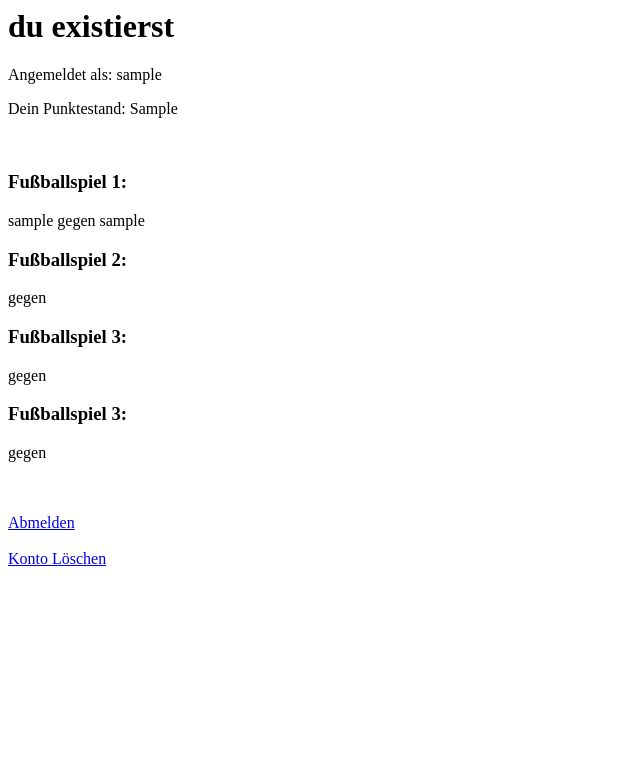
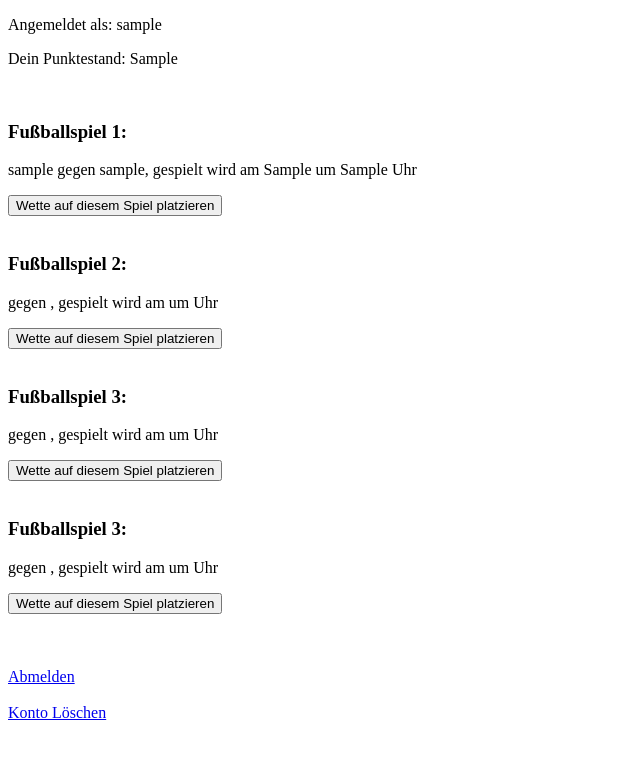
Before and after one commit to armin-gross/tippSpiel, a PHP site: page /tippspiel.php in a window 1280 px wide. Shown: the top 759 px of the page, without its empty margins (0-640 px from the left). Run offline with PHP 8.4, Linux system fonts and the light colour scheme; the visitor is signed in with stand-in values (Sample User, id 1); tables that the repository leaves empty or names only in its code hold one stand-in row (values such as "Sample post").

Commit message:
javascpit bissl

```diff
--- /dev/null
+++ b/aufSpielSetzen.js
@@ -0,0 +1,8 @@
+function neuesFeld(){
+  console.log("sepp");
+  eingabe = document.createElement("input");
+  eingabe.setAttribute('class', "eingabefeld");
+  eingabe.setAttribute('type',"text");
+
+  document.getElementsByTagName('body')[0].appendChild(eingabe);
+}
--- a/erstellefussballspiel.php
+++ /dev/null
@@ -1,17 +0,0 @@
-<?php
-require_once('datenbank.php');
-require_once('fussballspiel.php');
-
-$spiel1 = new fussballspiel(1, $db);
-$spiel2 = new fussballspiel(2, $db);
-$spiel3 = new fussballspiel(3, $db);
-$spiel4 = new fussballspiel(4, $db);
-?>
-<script>
-function setMannschaft(){
-document.getElementById("spiel1").innerHTML = "<?php echo $spiel1->getManschaft('a'); ?> gegen <?php  echo $spiel1->getManschaft('b'); ?>";
-document.getElementById("spiel2").innerHTML = "<?php echo $spiel2->getManschaft('a'); ?> gegen <?php  echo $spiel2->getManschaft('b'); ?>";
-document.getElementById("spiel3").innerHTML = "<?php echo $spiel3->getManschaft('a'); ?> gegen <?php  echo $spiel3->getManschaft('b'); ?>";
-document.getElementById("spiel4").innerHTML = "<?php echo $spiel4->getManschaft('a'); ?> gegen <?php  echo $spiel4->getManschaft('b'); ?>";
-}
-</script>
--- a/fussballspiel.php
+++ b/fussballspiel.php
@@ -7,20 +7,37 @@ function __construct($welschesSpiel, $datenbank){
   $this->db = $datenbank;
 }
 
+
 function getManschaft($mannschaft){
   if($mannschaft == "a"){
     $stmt = $this->db->prepare("SELECT mannschaft.nickname from fußballspiel, mannschaft where mannschaft.m_id = (SELECT fußballspiel.m_id_a FROM `fußballspiel` WHERE f_id = $this->spiel)");
     $stmt->execute();
     $spiel1_mannschaft = $stmt->fetch();
 }
-
   if($mannschaft == "b"){
     $stmt = $this->db->prepare("SELECT mannschaft.nickname from fußballspiel, mannschaft where mannschaft.m_id = (SELECT fußballspiel.m_id_b FROM `fußballspiel` WHERE f_id = $this->spiel)");
     $stmt->execute();
     $spiel1_mannschaft = $stmt->fetch();
 }
-
 return $spiel1_mannschaft["nickname"];
 }
+
+
+function getDatum(){
+  $stmt = $this->db->prepare("SELECT `tag` FROM `fußballspiel` WHERE f_id = $this->spiel");
+  $stmt->execute();
+  $date = $stmt->fetch();
+  return $date["tag"];
+}
+
+
+function getuhrzeit(){
+  $stmt = $this->db->prepare("SELECT `zeit` FROM `fußballspiel` WHERE f_id = $this->spiel");
+  $stmt->execute();
+  $zeit = $stmt->fetch();
+  return $zeit["zeit"];
+}
+
+
 }
  ?>
--- a/tippspiel.php
+++ b/tippspiel.php
@@ -1,7 +1,6 @@
 <?php
 require_once('datenbank.php');
 require_once('fussballspiel.php');
-require_once('erstellefussballspiel.php');
 
 session_start();
 if(!isset($_SESSION["nickname"])){
@@ -13,6 +12,11 @@ $stmt = $db->prepare("SELECT punktestand FROM `benutzer` WHERE benutzer.nickname
 $stmt->execute();
 $punktestand = $stmt->fetch();
 
+//erstelle fussballspiele
+$spiel1 = new fussballspiel(1, $db);
+$spiel2 = new fussballspiel(2, $db);
+$spiel3 = new fussballspiel(3, $db);
+$spiel4 = new fussballspiel(4, $db);
 
 ?>
 <!DOCTYPE html>
@@ -20,33 +24,52 @@ $punktestand = $stmt->fetch();
   <head>
     <meta charset="utf-8">
     <title></title>
+    <script src="aufSpielSetzen.js"></script>
   </head>
   <body>
-    <h1>du existierst</h1>
+    <!-- Ausgabe von Name und Punktestand -->
     <p id="nutzername"></p>
+    <script>document.getElementById("nutzername").innerHTML = "Angemeldet als: <?php echo $benutzer ?>";</script>
     <p id="punktestand">213</p><br>
-    <script>document.getElementById("nutzername").innerHTML = "Angemeldet als: <?php echo $benutzer ?>";</script>
     <script>document.getElementById("punktestand").innerHTML = "Dein Punktestand: <?php echo $punktestand["punktestand"]; ?>";</script>
 
 
-    <!-- Fußball spiele: -->
+    <!-- Ausgabe der Fußballspiele, und deren Datum/Uhrzeit: -->
     <!-- Spiel1 -->
     <h3>Fußballspiel 1:</h3>
     <p id="spiel1"></p>
+    <form class="wette_platzieren" action="index.html" method="post">
+    <button type="button" name="spiel1_bt" onclick=neuesFeld()>Wette auf diesem Spiel platzieren</button>
+    </form><br>
+    <script>document.getElementById("spiel1").innerHTML =
+    "<?php echo $spiel1->getManschaft('a'); ?> gegen <?php echo $spiel1->getManschaft('b'); ?>, gespielt wird am <?php echo $spiel1->getDatum(); ?> um <?php echo $spiel1->getuhrzeit(); ?> Uhr";</script>
 
     <!-- Spiel2 -->
     <h3>Fußballspiel 2:</h3>
     <p id="spiel2"></p>
+    <form class="wette_platzieren" action="index.html" method="post">
+    <button type="button" name="spiel2_bt">Wette auf diesem Spiel platzieren</button>
+    </form><br>
+    <script>document.getElementById("spiel2").innerHTML =
+    "<?php echo $spiel2->getManschaft('a'); ?> gegen <?php echo $spiel2->getManschaft('b'); ?>, gespielt wird am <?php echo $spiel2->getDatum(); ?> um <?php echo $spiel2->getuhrzeit(); ?> Uhr";</script>
 
     <!-- Spiel3 -->
     <h3>Fußballspiel 3:</h3>
     <p id="spiel3"></p>
+    <form class="wette_platzieren" action="index.html" method="post">
+    <button type="button" name="spiel3_bt">Wette auf diesem Spiel platzieren</button>
+    </form><br>
+    <script>document.getElementById("spiel3").innerHTML =
+    "<?php echo $spiel3->getManschaft('a'); ?> gegen <?php echo $spiel3->getManschaft('b'); ?>, gespielt wird am <?php echo $spiel3->getDatum(); ?> um <?php echo $spiel3->getuhrzeit(); ?> Uhr";</script>
 
     <!-- Spiel4 -->
     <h3>Fußballspiel 3:</h3>
     <p id="spiel4"></p>
-
-    <script>setMannschaft()</script>
+    <form class="wette_platzieren" action="index.html" method="post">
+    <button type="button" name="spiel4_bt">Wette auf diesem Spiel platzieren</button>
+    </form><br>
+    <script>document.getElementById("spiel4").innerHTML =
+    "<?php echo $spiel4->getManschaft('a'); ?> gegen <?php echo $spiel4->getManschaft('b'); ?>, gespielt wird am <?php echo $spiel4->getDatum(); ?> um <?php echo $spiel4->getuhrzeit(); ?> Uhr";</script>
 
 
     <br><br><a href="logout.php">Abmelden</a><br><br>
```
